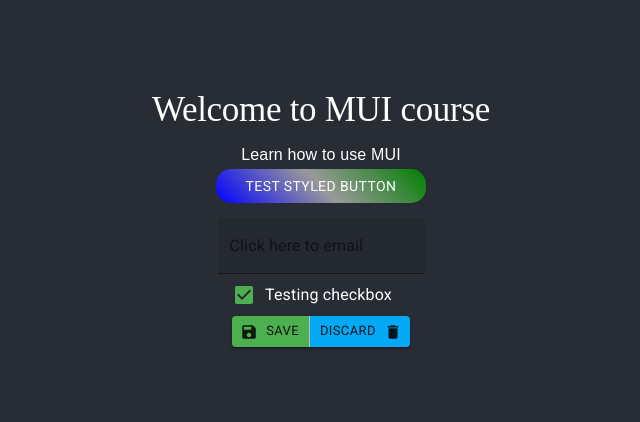
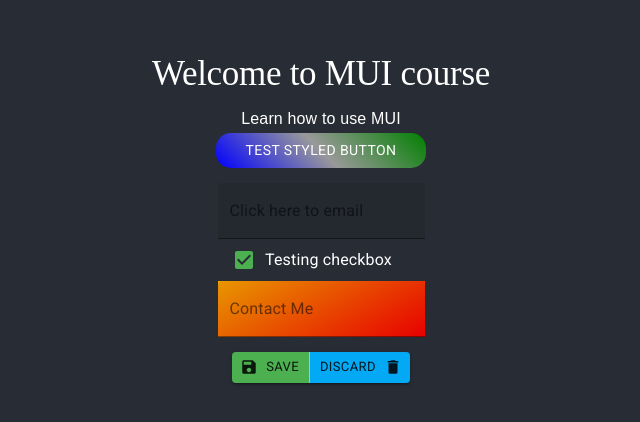
Before and after one commit to Dina2703/material-ui-react-001, a React (Create React App) app: page / in a window 1280 px wide. Shown: the part 182-604 px from the top of the page, without its empty margins (319-959 px from the left). Built offline with nearby package versions, Linux system fonts and the light colour scheme.

Commit message:
tried make a custom <TextFieldStyled />

```diff
--- a/src/App.js
+++ b/src/App.js
@@ -26,11 +26,27 @@
     padding: "5px 30px",
     marginBottom: 15,
   },
+  textField: {
+    background: "linear-gradient(150deg, orange, red)",
+    marginBottom: 15,
+  },
 });
 
 function ButtonStyled() {
   const classes = useStyles();
   return <Button className={classes.root}>Test Styled Button</Button>;
+}
+function TextFieldStyled() {
+  const classes = useStyles();
+  return (
+    <TextField
+      className={classes.textField}
+      variant="filled"
+      type="email"
+      label="Contact Me"
+      placeholder="email@email.com"
+    />
+  );
 }
 
 //custom theme for color and typography
@@ -92,6 +108,7 @@
             placeholder="email@email.com"
           />
           <CheckBoxExample />
+          <TextFieldStyled />
           <ButtonGroup size="small" variant="contained">
             <Button
               color="primary"
```
